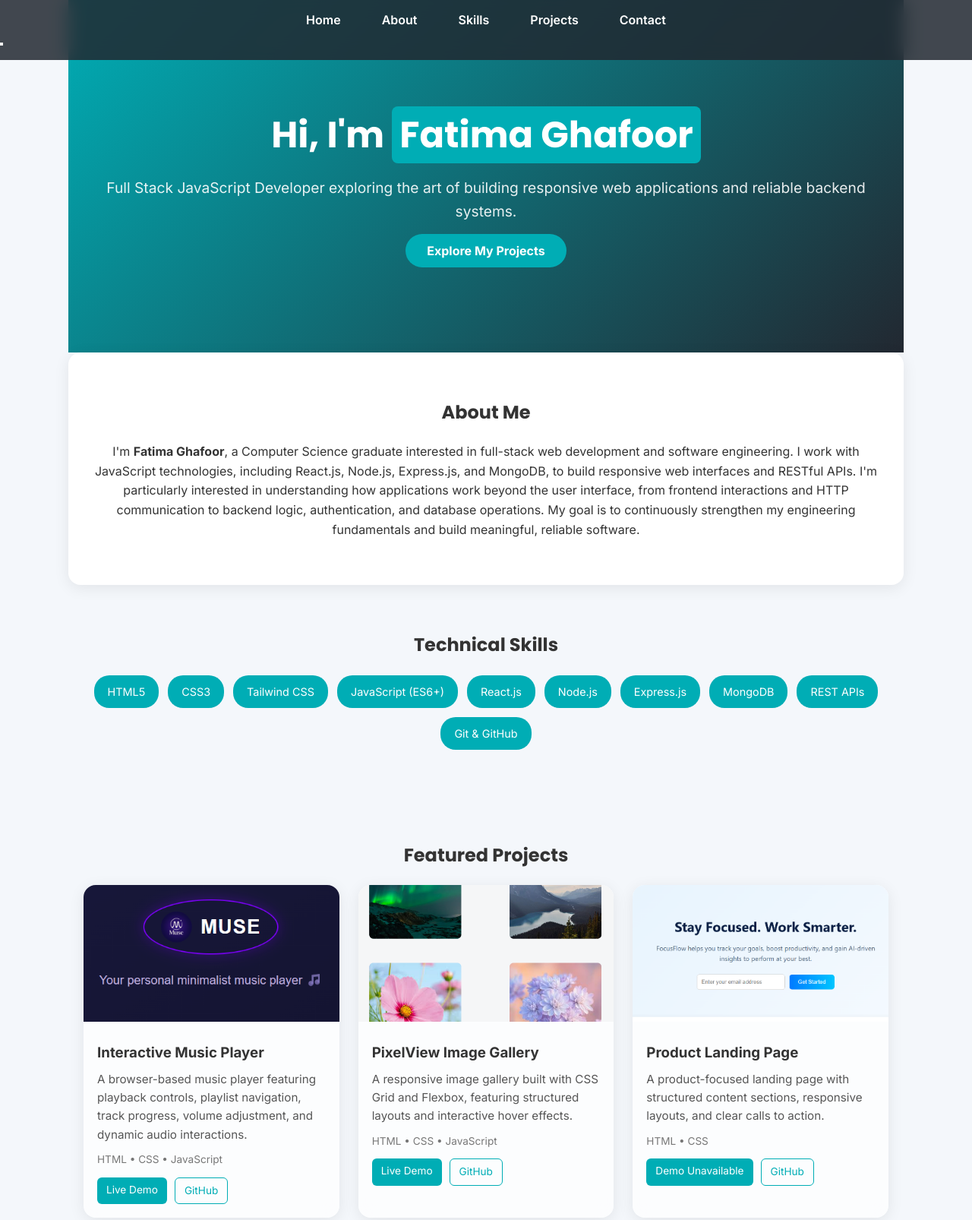
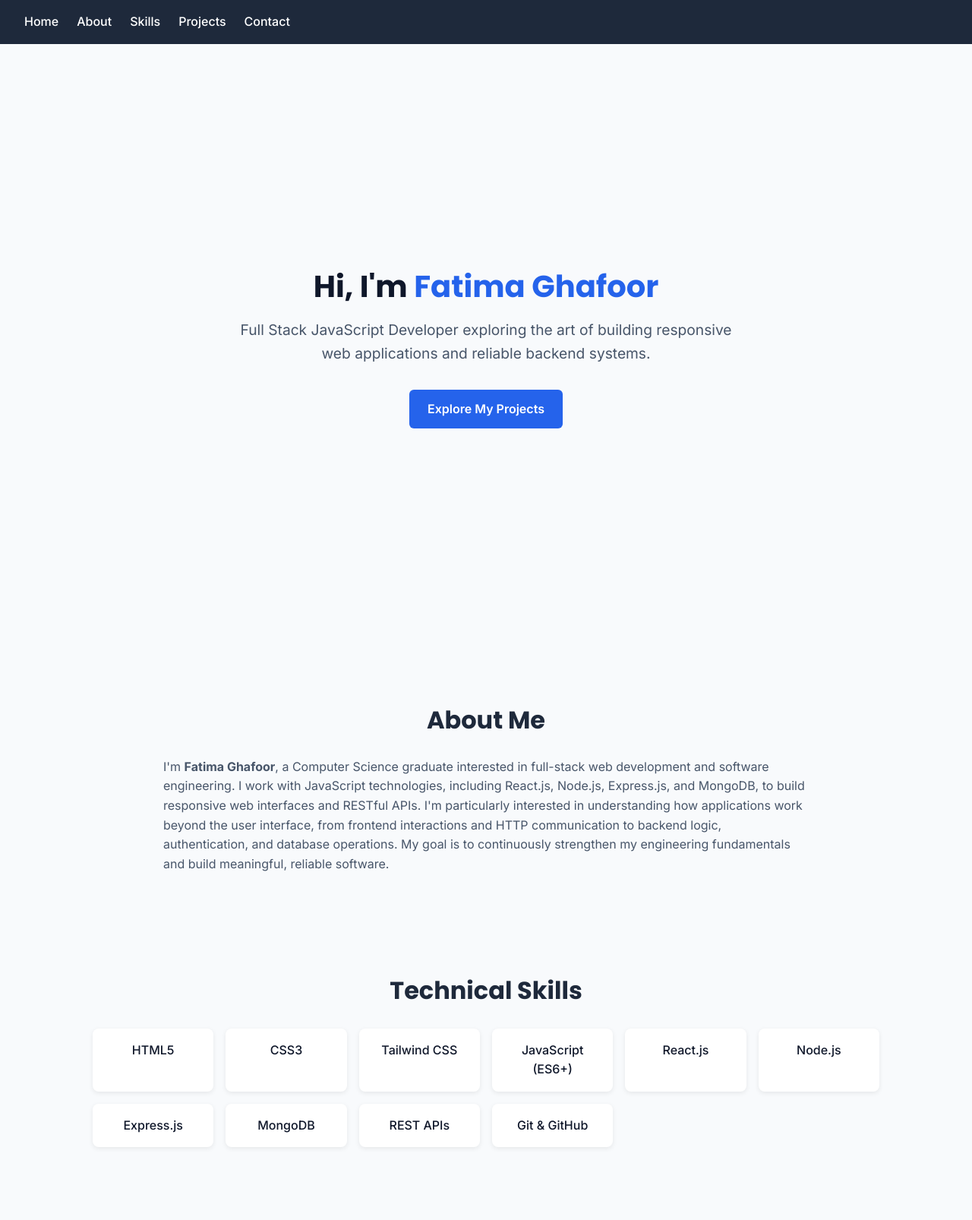
Before and after one commit to FatimaGhafoor/fatima-ghafoor-portfolio, a plain HTML site: page index.html in a window 1280 px wide. Shown: the top 1606 px of the page at 76% size. Drawn offline with Linux system fonts and the light colour scheme.

Commit message:
Refactor portfolio styles and improve responsiveness

```diff
--- a/styles.css
+++ b/styles.css
@@ -1,288 +1,383 @@
-/* ===== GLOBAL RESET ===== */
+:root {
+  --primary-color: #2563eb;
+  --primary-hover: #1d4ed8;
+  --secondary-color: #1e293b;
+  --secondary-hover: #0f172a;
+  --accent-color: #facc15;
+  --bg-color: #f8fafc;
+  --surface-color: #ffffff;
+  --text-color: #0f172a;
+  --muted-color: #475569;
+
+  --font-body: "Inter", sans-serif;
+  --font-heading: "Poppins", sans-serif;
+
+  --container-width: 1100px;
+  --border-radius: 8px;
+  --transition: 0.3s ease;
+
+  --shadow-sm: 0 2px 6px rgba(0, 0, 0, 0.08);
+  --shadow-md: 0 4px 12px rgba(0, 0, 0, 0.1);
+}
+
 * {
   margin: 0;
   padding: 0;
   box-sizing: border-box;
 }
 
-:root {
-  --primary: #222831;
-  --accent: #00adb5;
-  --accent-hover: #08c8d9;
-  --background: #f4f7fb;
-  --text: #333;
-
-  --radius: 16px;
-
-  --shadow-light: 0 4px 20px rgba(0, 0, 0, 0.08);
-  --shadow-medium: 0 10px 30px rgba(0, 0, 0, 0.15);
-
-  --glass: rgba(255, 255, 255, 0.7);
-  --blur: blur(12px);
-
-  --transition: 0.3s ease;
+html {
+  scroll-behavior: smooth;
+  scroll-padding-top: 80px;
 }
 
 body {
-  font-family: "Inter", sans-serif;
-  color: var(--text);
-  background: var(--background);
+  font-family: var(--font-body);
+  background-color: var(--bg-color);
+  color: var(--text-color);
   line-height: 1.6;
 }
 
-/* ===== NAVBAR ===== */
-#navbar {
-  position: fixed;
-  width: 100%;
-  top: 0;
-  background: rgba(34, 40, 49, 0.85);
-  backdrop-filter: blur(12px);
-  padding: 14px 0;
-  z-index: 1000;
+a {
+  transition:
+    color var(--transition),
+    background-color var(--transition);
 }
 
-nav ul {
+button {
+  font: inherit;
+}
+
+a:focus-visible,
+button:focus-visible {
+  outline: 3px solid var(--accent-color);
+  outline-offset: 4px;
+}
+
+#navbar {
+  position: sticky;
+  top: 0;
+  z-index: 1000;
   display: flex;
-  justify-content: center;
+  align-items: center;
+  justify-content: space-between;
+  padding: 1rem 2rem;
+  background-color: var(--secondary-color);
+}
+
+#navbar ul {
+  display: flex;
+  gap: 1.5rem;
   list-style: none;
 }
 
-nav ul li {
-  margin: 0 15px;
+#navbar a {
+  color: var(--surface-color);
+  font-weight: 500;
+  text-decoration: none;
 }
 
-nav ul li a {
-  color: #fff;
-  font-weight: 600;
-  text-decoration: none;
-  padding: 6px 12px;
-  border-radius: 8px;
-  transition: var(--transition);
+#navbar a:hover {
+  color: var(--accent-color);
 }
 
-nav ul li a:hover {
-  background: var(--accent);
+#hamburger {
+  display: none;
+  flex-direction: column;
+  gap: 0.3rem;
+  padding: 0.25rem;
+  background: none;
+  border: none;
+  cursor: pointer;
 }
 
-/* ===== HERO ===== */
+#hamburger span {
+  width: 25px;
+  height: 3px;
+  border-radius: 2px;
+  background-color: var(--surface-color);
+}
+
 #welcome-section {
-  background: linear-gradient(135deg, #00adb5, #222831);
-  color: white;
+  min-height: 100vh;
+  display: flex;
+  flex-direction: column;
+  justify-content: center;
+  align-items: center;
+  padding: 2rem;
   text-align: center;
-  padding: 140px 20px 120px;
 }
 
 #welcome-section h1 {
-  font-family: "Poppins", sans-serif;
-  font-size: 3rem;
-  margin-bottom: 15px;
+  margin-bottom: 1rem;
+  font-family: var(--font-heading);
+  font-size: clamp(2rem, 5vw, 2.5rem);
+  line-height: 1.3;
 }
 
 .highlight {
-  color: #fff;
-  background: var(--accent);
-  padding: 4px 10px;
-  border-radius: 8px;
+  color: var(--primary-color);
 }
 
 #welcome-section p {
+  max-width: 650px;
+  margin-bottom: 2rem;
   font-size: 1.2rem;
-  opacity: 0.9;
-  margin-bottom: 25px;
+  color: var(--muted-color);
 }
 
-/* Button */
 .btn {
-  background: var(--accent);
-  color: white;
-  padding: 12px 28px;
-  border-radius: 30px;
+  display: inline-block;
+  padding: 0.8rem 1.5rem;
+  border-radius: 6px;
+  background-color: var(--primary-color);
+  color: var(--surface-color);
+  font-weight: 600;
   text-decoration: none;
-  font-weight: bold;
-  transition: var(--transition);
+  transition: background-color var(--transition);
 }
 
 .btn:hover {
-  transform: translateY(-4px) scale(1.03);
-  background: var(--accent-hover);
+  background-color: var(--primary-hover);
 }
 
-/* ===== SECTIONS ===== */
 section {
-  max-width: 1100px;
-  margin: auto;
-  padding: 60px 20px;
+  max-width: var(--container-width);
+  margin: 0 auto;
+  padding: 4rem 2rem;
+}
+
+h2 {
+  margin-bottom: 1.5rem;
+  color: var(--secondary-color);
+  font-family: var(--font-heading);
+  font-size: 2rem;
   text-align: center;
 }
 
-h2 {
-  font-family: "Poppins", sans-serif;
-  margin-bottom: 20px;
+#about p {
+  max-width: 850px;
+  margin: 0 auto;
+  color: var(--muted-color);
 }
 
-/* ===== ABOUT ===== */
-#about {
-  background: white;
-  border-radius: var(--radius);
-  box-shadow: var(--shadow-light);
-  transition: var(--transition);
-}
-
-#about:hover {
-  transform: translateY(-6px);
-  box-shadow: var(--shadow-medium);
-}
-
-/* ===== SKILLS ===== */
 #skills ul {
-  display: flex;
-  justify-content: center;
-  flex-wrap: wrap;
-  gap: 12px;
+  display: grid;
+  grid-template-columns: repeat(auto-fit, minmax(150px, 1fr));
+  gap: 1rem;
   list-style: none;
+  text-align: center;
 }
 
 #skills li {
-  background: var(--accent);
-  color: white;
-  padding: 10px 18px;
-  border-radius: 20px;
-  font-size: 0.9rem;
-  transition: var(--transition);
+  padding: 1rem;
+  border-radius: var(--border-radius);
+  background-color: var(--surface-color);
+  box-shadow: var(--shadow-sm);
+  font-weight: 500;
+  transition: transform var(--transition);
 }
 
 #skills li:hover {
-  transform: translateY(-3px);
+  transform: translateY(-5px);
 }
 
-/* ===== PROJECTS ===== */
 .projects-grid {
   display: grid;
-  grid-template-columns: repeat(auto-fit, minmax(300px, 1fr));
-  gap: 25px;
+  grid-template-columns: repeat(auto-fit, minmax(min(100%, 280px), 1fr));
+  gap: 2rem;
 }
 
-/* Card */
 .project-card {
-  background: var(--glass);
-  backdrop-filter: var(--blur);
-  border-radius: var(--radius);
   overflow: hidden;
-  box-shadow: var(--shadow-light);
-  transition: var(--transition);
+  border-radius: 10px;
+  background-color: var(--surface-color);
+  box-shadow: var(--shadow-md);
+  transition: transform var(--transition);
 }
 
 .project-card:hover {
-  transform: translateY(-10px) scale(1.01);
-  box-shadow: var(--shadow-medium);
+  transform: translateY(-8px);
 }
 
-/* Image */
 .project-card img {
+  display: block;
   width: 100%;
-  height: 180px;
+  aspect-ratio: 16 / 9;
   object-fit: cover;
-  transition: var(--transition);
 }
 
-.project-card:hover img {
-  transform: scale(1.08);
-}
-
-/* Content */
 .project-content {
-  padding: 18px;
-  text-align: left;
+  padding: 1.5rem;
 }
 
 .project-content h3 {
-  margin-bottom: 8px;
+  margin-bottom: 0.5rem;
+  font-family: var(--font-heading);
 }
 
 .project-desc {
+  margin-bottom: 1rem;
+  color: var(--muted-color);
   font-size: 0.95rem;
-  margin-bottom: 10px;
-  color: #555;
 }
 
 .tech-stack {
+  margin-bottom: 1rem;
+  color: var(--primary-color);
   font-size: 0.85rem;
-  margin-bottom: 12px;
-  color: #777;
+  font-weight: 600;
 }
 
-/* Links */
 .project-links {
   display: flex;
-  gap: 10px;
+  gap: 1rem;
+}
+
+.project-links a {
+  flex: 1;
+  padding: 0.6rem;
+  border-radius: 6px;
+  font-weight: 600;
+  text-align: center;
+  text-decoration: none;
+  transition: background-color var(--transition);
 }
 
 .live-link {
-  background: var(--accent);
-  color: white;
-  padding: 6px 12px;
-  border-radius: 6px;
-  text-decoration: none;
-  font-size: 0.85rem;
-  transition: var(--transition);
+  background-color: var(--primary-color);
+  color: var(--surface-color);
+}
+
+.live-link:hover {
+  background-color: var(--primary-hover);
 }
 
 .github-link {
-  border: 1px solid var(--accent);
-  color: var(--accent);
-  padding: 6px 12px;
-  border-radius: 6px;
-  text-decoration: none;
-  font-size: 0.85rem;
-  transition: var(--transition);
-}
-
-.live-link:hover {
-  background: var(--accent-hover);
+  background-color: var(--secondary-color);
+  color: var(--surface-color);
 }
 
 .github-link:hover {
-  background: var(--accent);
-  color: white;
+  background-color: var(--secondary-hover);
 }
 
-/* ===== CONTACT ===== */
+.live-link[aria-disabled="true"] {
+  opacity: 0.6;
+  cursor: not-allowed;
+}
+
 .contact-links {
   display: flex;
+  flex-wrap: wrap;
   justify-content: center;
-  gap: 15px;
-  flex-wrap: wrap;
+  gap: 1rem;
+}
+
+#contact p {
+  margin-bottom: 1.5rem;
+  color: var(--muted-color);
+  text-align: center;
 }
 
 .contact-button {
-  background: var(--accent);
-  color: white;
-  padding: 10px 18px;
-  border-radius: 8px;
+  padding: 0.8rem 1.2rem;
+  border-radius: 6px;
+  background-color: var(--secondary-color);
+  color: var(--surface-color);
+  font-weight: 600;
   text-decoration: none;
-  transition: var(--transition);
+  transition: background-color var(--transition);
 }
 
 .contact-button:hover {
-  transform: translateY(-3px);
-  background: var(--accent-hover);
+  background-color: var(--primary-color);
 }
 
-/* ===== FOOTER ===== */
 footer {
-  background: var(--primary);
-  color: #ccc;
-  padding: 25px;
+  padding: 1.5rem;
+  background-color: var(--secondary-color);
+  color: var(--surface-color);
+  font-size: 0.9rem;
   text-align: center;
 }
 
-/* ===== MOBILE ===== */
+#scroll-indicator {
+  position: fixed;
+  top: 0;
+  left: 0;
+  z-index: 1100;
+  width: 0;
+  height: 3px;
+  background-color: var(--accent-color);
+}
+
 @media (max-width: 768px) {
+  #navbar {
+    padding: 1rem 1.5rem;
+  }
+
+  #navbar ul {
+    position: absolute;
+    top: 100%;
+    right: 0;
+    display: none;
+    flex-direction: column;
+    gap: 1rem;
+    width: 200px;
+    padding: 1rem;
+    background-color: var(--secondary-color);
+  }
+
+  #navbar ul.active {
+    display: flex;
+  }
+
+  #hamburger {
+    display: flex;
+  }
+
+  #welcome-section {
+    min-height: 85vh;
+  }
+
+  section {
+    padding: 3rem 1.5rem;
+  }
+}
+
+@media (max-width: 480px) {
   #welcome-section h1 {
-    font-size: 2.2rem;
+    font-size: 2rem;
+  }
+
+  #welcome-section p {
+    font-size: 1rem;
+  }
+
+  h2 {
+    font-size: 1.7rem;
   }
 
   .projects-grid {
     grid-template-columns: 1fr;
   }
+
+  .project-content {
+    padding: 1.2rem;
+  }
 }
+
+@media (prefers-reduced-motion: reduce) {
+  html {
+    scroll-behavior: auto;
+  }
+
+  *,
+  *::before,
+  *::after {
+    transition-duration: 0.01ms !important;
+    animation-duration: 0.01ms !important;
+    animation-iteration-count: 1 !important;
+  }
+}
```
